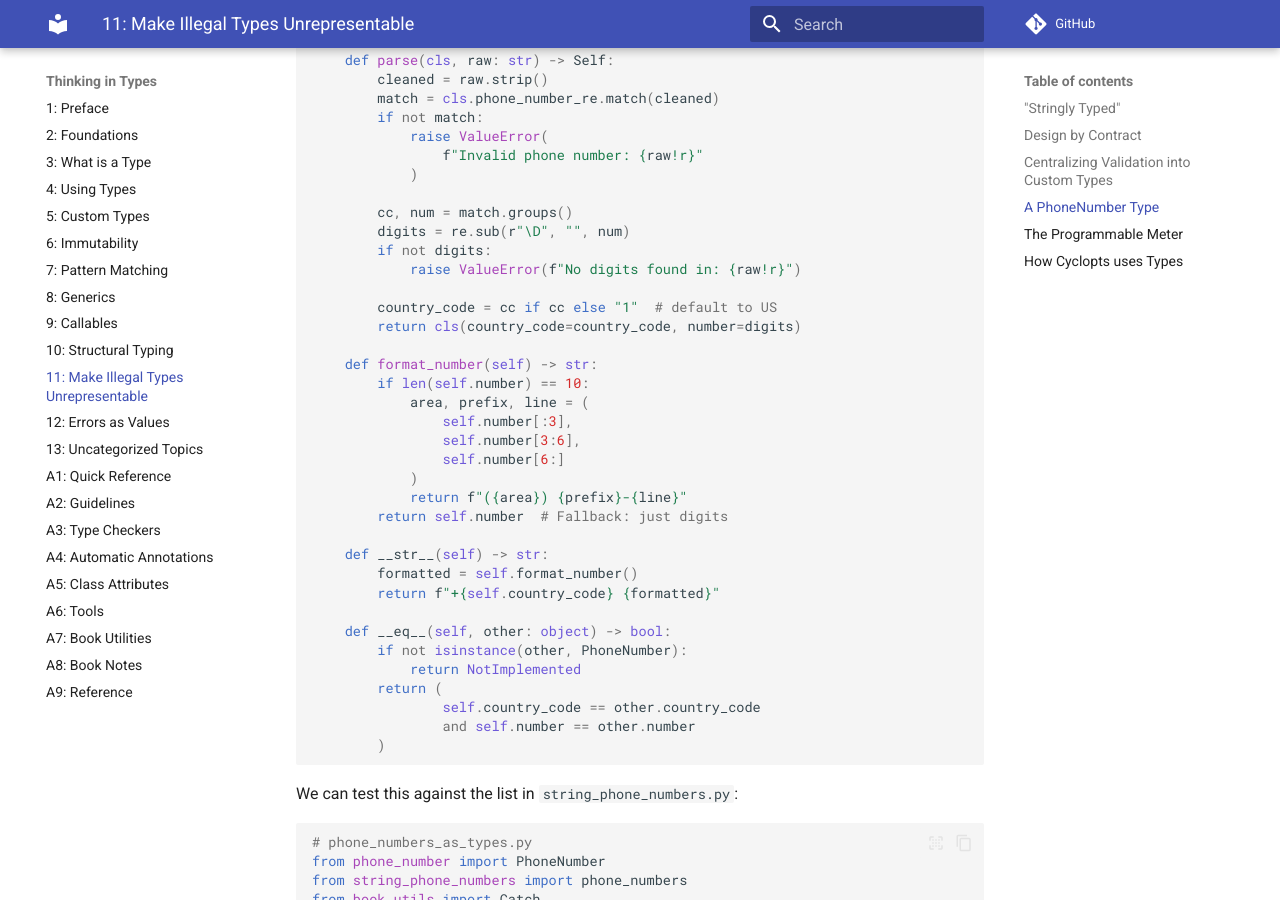
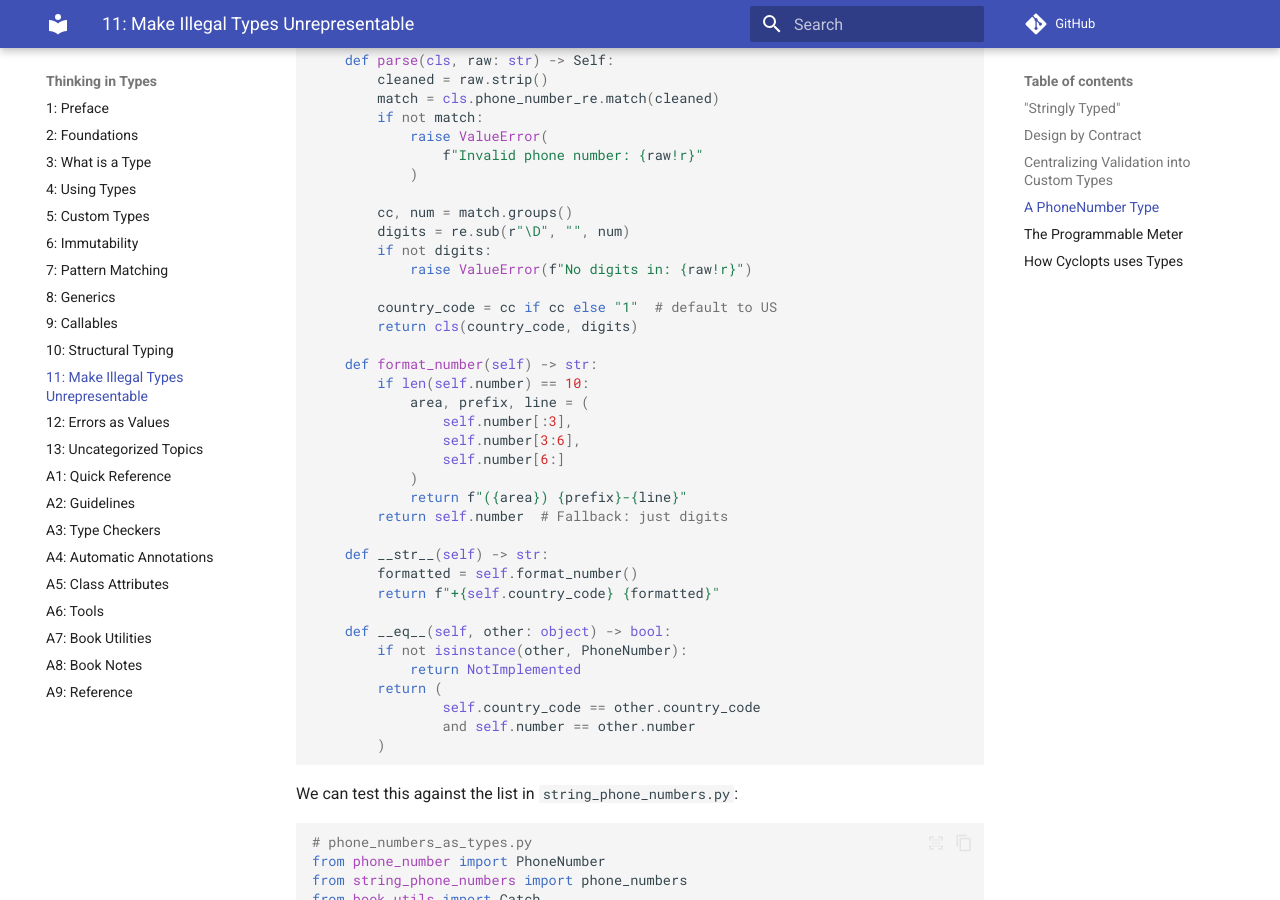
Before and after one commit to ThinkingInTypes/ThinkingInTypes.github.io, an MkDocs documentation site: the page built from Chapters/C11_Make_Illegal_Types_Unrepresentable.md, in a window 1280 px wide and 900 px high, scrolled down 8985 px. Built offline with MkDocs 1.6.1 and Material for MkDocs 9.7.7, drawn with Linux system fonts in a browser that asks for light colours; comment, search, counter and statistics services are not loaded.

Commit message:
Update C11_Make_Illegal_Types_Unrepresentable.md

```diff
--- a/Chapters/C11_Make_Illegal_Types_Unrepresentable.md
+++ b/Chapters/C11_Make_Illegal_Types_Unrepresentable.md
@@ -437,10 +437,10 @@
         cc, num = match.groups()
         digits = re.sub(r"\D", "", num)
         if not digits:
-            raise ValueError(f"No digits found in: {raw!r}")
+            raise ValueError(f"No digits in: {raw!r}")
 
         country_code = cc if cc else "1"  # default to US
-        return cls(country_code=country_code, number=digits)
+        return cls(country_code, digits)
 
     def format_number(self) -> str:
         if len(self.number) == 10:
```
